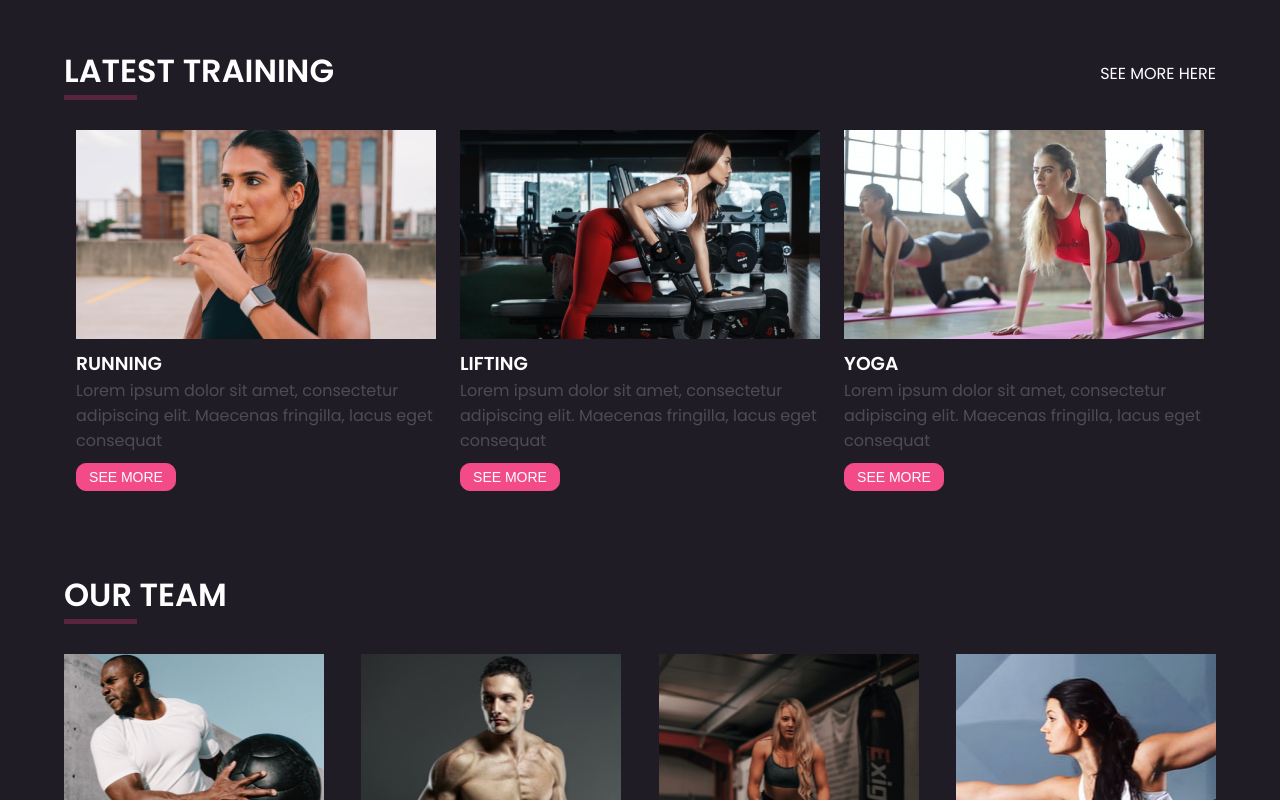
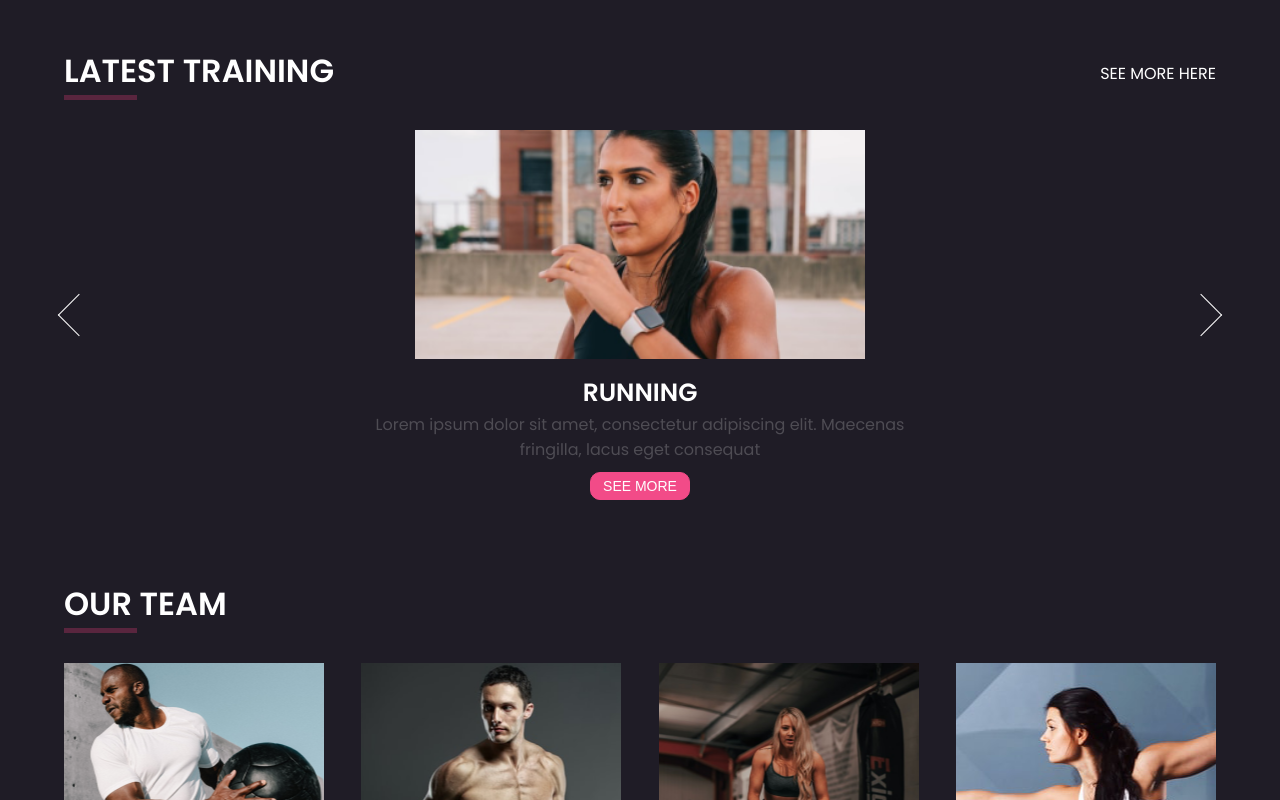
Before and after one commit to guzeradimazz/React-Workout-Web-App, a React (Create React App) app: page / in a window 1280 px wide. Shown: the part 740-1540 px from the top of the page. Built offline with nearby package versions, Linux system fonts and the light colour scheme.

Commit message:
animation added

```diff
--- a/public/index.html
+++ b/public/index.html
@@ -13,10 +13,13 @@
     <link rel="manifest" href="%PUBLIC_URL%/manifest.json" />
     <link rel="preconnect" href="https://fonts.googleapis.com">
     <link rel="preconnect" href="https://fonts.gstatic.com" crossorigin>
+    <link href="https://unpkg.com/aos@2.3.1/dist/aos.css" rel="stylesheet">
     <link href="https://fonts.googleapis.com/css2?family=Inter:wght@400;500;600&family=Poppins:wght@300;400;600&display=swap" rel="stylesheet">
     <title>React App</title>
   </head>
   <body>
+    <script src="https://unpkg.com/aos@2.3.1/dist/aos.js"></script>
+    <script>AOS.init()</script>
     <noscript>You need to enable JavaScript to run this app.</noscript>
     <div id="root"></div>
   </body>
--- a/src/components/Footer/Footer.jsx
+++ b/src/components/Footer/Footer.jsx
@@ -7,7 +7,7 @@ const Footer = () => {
         <div className='footer'>
             <hr />
             <div className="footer__content">
-                <div className="footer__left">
+                <div className="footer__left" data-aos="fade-left">
                     <div className='header__logo'></div>
                     <div className="footer__left__icons">
                         <div className="elem"></div>
@@ -31,7 +31,7 @@ const Footer = () => {
                         <li>contact us</li>
                     </ul>
                 </div>
-                <div className="footer__right">
+                <div className="footer__right" data-aos="fade-right">
                     <Form/>
                 </div>
             </div>
--- a/src/components/Menu/Menu.jsx
+++ b/src/components/Menu/Menu.jsx
@@ -9,8 +9,8 @@ const Menu = ({active,setActive,items}) => {
                 {
                     <ul>
                         {items.map(item=>
-                            <li>
-                                <a href="#">{item}</a>
+                            <li key={item+'22'}>
+                                <a href='https://guzeradimazz.github.io/React-Workout-Web-App/'>{item}</a>
                             </li>
                         )}
                     </ul>
--- a/src/components/SectionFourth/SectionFourth.css
+++ b/src/components/SectionFourth/SectionFourth.css
@@ -47,3 +47,13 @@
     border: 1px solid #1F1C26;
     background-color: #1F1C26;
 }
+.fourth__btns button:nth-child(even):hover{
+    background-color: #F24B88;
+    border: 1px solid #F24B88;
+    transition: .4s ease;
+}
+.fourth__btns button:nth-child(odd):hover{
+    background-color: #1F1C26;
+    border: 1px solid #1F1C26;
+    transition: .4s ease;
+}
--- a/src/components/SectionSecond/SectionSecond.css
+++ b/src/components/SectionSecond/SectionSecond.css
@@ -30,34 +30,97 @@
     align-items: center;
 }
 .second__content__item{
-    display: flex;
+    display: none;
     flex-direction: column;
     justify-content: space-around;
-    width: 360px;
+    width: 100%;
+    align-items: center;
+    transition: all 0.4s ease;
 }
 .second__content__item h3{
     color: #fff;
     text-transform: uppercase;
-    margin-top: 10px;
+    margin-top: 15px;
+    font-size: 25px;
+}
+.second__content__item p{
+    text-align: center;
+    width: 60%;
 }
 .run{
     background-image: url('../../images/RUNNING1.png');
     background-position: center;
     background-repeat: no-repeat;
-    width: 360px;
-    height: 209px;
+    background-size: 100%;
+    width: 450px;
+    height: 229px;
 }
 .lift{
     background-image: url('../../images/LIFTING3.png');
     background-position: center;
     background-repeat: no-repeat;
-    width: 360px;
-    height: 209px;
+    background-size: 100%;
+    width: 450px;
+    height: 229px;
 }
 .yoga{
     background-image: url('../../images/YOGA3.png');
     background-position: center;
     background-repeat: no-repeat;
-    width: 360px;
-    height: 209px;
+    background-size: 100%;
+    width: 450px;
+    height: 229px;
 }
+.active__slide{
+    display: flex;
+    animation-name: Appearance;
+    animation-duration: .3s;
+    animation-timing-function: ease
+}
+@-webkit-keyframes Appearance {
+    0% {transform: translateX(-100%);}
+    100% {transform: translateX(0);}
+}
+
+@-o-keyframes Appearance {
+    0% {transform: translateX(-100%);}
+    100% {transform: translateX(0);}
+}
+
+@-moz-keyframes Appearance {
+    0% {transform: translateX(-100%);}
+    100% {transform: translateX(0);}
+}
+
+@keyframes Appearance {
+    0% {transform: translateX(-100%);}
+    100% {transform: translateX(0);}
+}
+.slider{
+    display: flex;
+    flex-direction: row;
+    justify-content: space-between;
+    align-items: center;
+}
+.slider__content{
+    width: 80%;
+    margin: auto;
+}
+.prev{
+    cursor: pointer;
+    transform: rotate(-45deg);
+    border-top: 1px solid #fff;
+    border-left: 1px solid #fff;
+    background-color: transparent;
+    width: 30px;
+    height: 30px;
+}
+.next{
+    cursor: pointer;
+    transform: rotate(45deg);
+    border-top: 1px solid #fff;
+    border-right: 1px solid #fff;
+    background-color: transparent;
+    width: 30px;
+    height: 30px;
+}
--- a/src/components/SectionSecond/SectionSecond.jsx
+++ b/src/components/SectionSecond/SectionSecond.jsx
@@ -1,9 +1,9 @@
-import React from 'react';
+import React,{useState} from 'react';
 import './SectionSecond.css';
 import SeeMoreButton from '../UI/SeeMoreButton/SeeMoreButton';
 
 const SectionSecond = () => {
-    const sectionContent =[
+    const sliderContent =[
         {
             title:'running',
             body:'Lorem ipsum dolor sit amet, consectetur adipiscing elit. Maecenas fringilla, lacus eget consequat ',
@@ -20,13 +20,47 @@ const SectionSecond = () => {
             classTag:'yoga'
         }
     ]
+
+    const [active, setActive] = useState(1)
+
+    const nextSlide = ()=>{
+        if(active !== sliderContent.length+1) setActive(active+1)
+        if(active === sliderContent.length) setActive(1)
+    }
+    const prevSlide = ()=>{
+        if(active !== 1) setActive(active-1)
+        if(active === 1) setActive(sliderContent.length)
+    }
+
     return (
         <div className='second'>
             <div className="second__head">
-                <h1>latest training</h1>
-                <p>SEE MORE HERE</p>
+                <h1 data-aos="fade-right">latest training</h1>
+                <p data-aos="fade-left">SEE MORE HERE</p>
             </div>
-            <div className="second__content">
+            <div className="slider">
+                <div className='prev' onClick={prevSlide}></div>
+                <div className="slider__content">
+                    {
+                        sliderContent.map((item,index)=>
+                            <div
+                                key={`${item.title}`+10}
+                                className={active === index+1? 'second__content__item active__slide':'second__content__item'}
+                            >
+                                <div className={item.classTag}></div>
+                                <h3>{item.title}</h3>
+                                <p className='simple__text'>{item.body}</p>
+                                <SeeMoreButton classNameTag='pulse' text='see more'/>
+                            </div>
+                        )
+                    }
+                </div>
+                <div
+                    className="next"
+                    onClick={nextSlide}
+                ></div>
+            </div>
+            {/* <div className="second__content">
                 {sectionContent.map(item=>(
                     <div key={`${item.title}`+10}  className='second__content__item'>
                         <div className={item.classTag}></div>
@@ -35,7 +69,7 @@ const SectionSecond = () => {
                         <SeeMoreButton text='see more'/>
                     </div>
                 ))}
-            </div>
+            </div> */}
         </div>
     );
 };
--- a/src/components/SectionThird/SectionThird.jsx
+++ b/src/components/SectionThird/SectionThird.jsx
@@ -32,17 +32,17 @@ const SectionThird = () => {
     return (
         <div className='third'>
             <div className="second__head">
-                <h1>our team</h1>
+                <h1 data-aos="fade-right">our team</h1>
             </div>
             <div className='third__cards'>
                 {sectionCards.map(item=>(
-                    <div key={`${item.name}`+10}  className='third__cards__item'>
+                    <div data-aos="fade-right" data-aos-offset='500' key={`${item.name}`+10}  className='third__cards__item'>
                         <div className={item.trainer}></div>
                         <div className="third__cards__item__content">
                             <h3>{item.name}</h3>
                             <strong>{item.position}</strong>
                             <p>{item.body}</p>
-                            <SeeMoreButton text='see more' classNameTag={'to__right'}/>
+                            <SeeMoreButton text='see more' classNameTag={'to__right pulse'}/>
                         </div>
                     </div>
                 ))}
--- a/src/styles/App.css
+++ b/src/styles/App.css
@@ -10,3 +10,22 @@ body{
     width: 90vw;
     margin: auto;
 }
+.pulse:hover,
+.pulse:focus {
+  animation: pulse 1s;
+  box-shadow: 0 0 0 2em rgba(242, 75, 136,0);
+}
+@keyframes pulse {
+  0% { box-shadow: 0 0 0 0 #F24B88; }
+  35% { box-shadow: 0px 0px 10px 0px #F24B88;}
+  50% { box-shadow: 0 0 20px 0 #F24B88;}
+ 100% { box-shadow: 0 0 0 0 #F24B88; }
+}
+li:hover{
+  color: #F24B88;
+  transition: .5s ease;
+}
+.header__sidebar__nav__item:hover{
+  color: #F24B88;
+  transition: .5s ease;
+}
```
Also changed, not shown: package.json (+4 -3 lines), src/components/SectionFirst/SectionFirst.jsx (+7 -5 lines), src/components/SectionFourth/SectionFourth.jsx (+5 -4 lines), src/components/SectionFirst/SectionFirst.css (line endings or trailing spaces), 1 other file (tests, documents, lock files or other folders).
